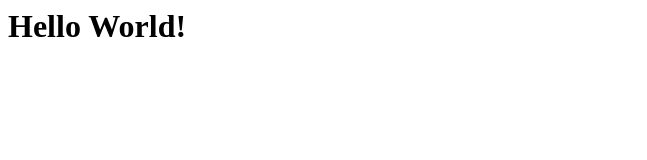
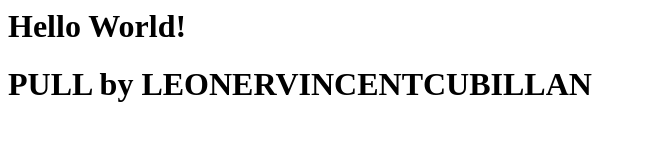
Before and after one commit to kurokage69/WMunez, a plain HTML site: page index.html in a window 1280 px wide. Shown: the whole page, without its empty margins (0-647 px from the left). Drawn offline with Linux system fonts and the light colour scheme.

Commit message:
pull by cubillan

```diff
--- a/index.html
+++ b/index.html
@@ -10,6 +10,7 @@
 
 
 <H1>Hello World!</H1>
+<H1>PULL by LEONERVINCENTCUBILLAN</H1>
 
 
 </BODY>
```
